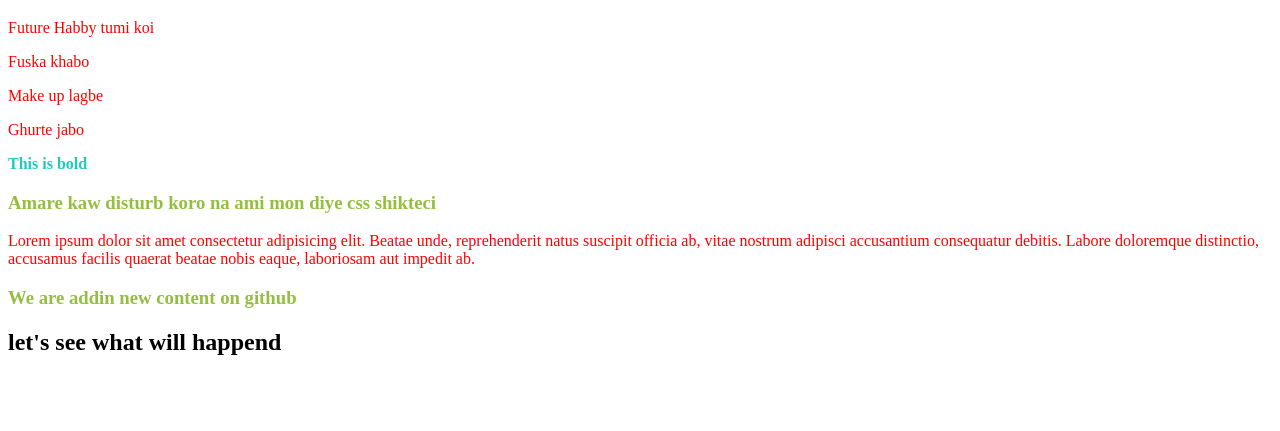
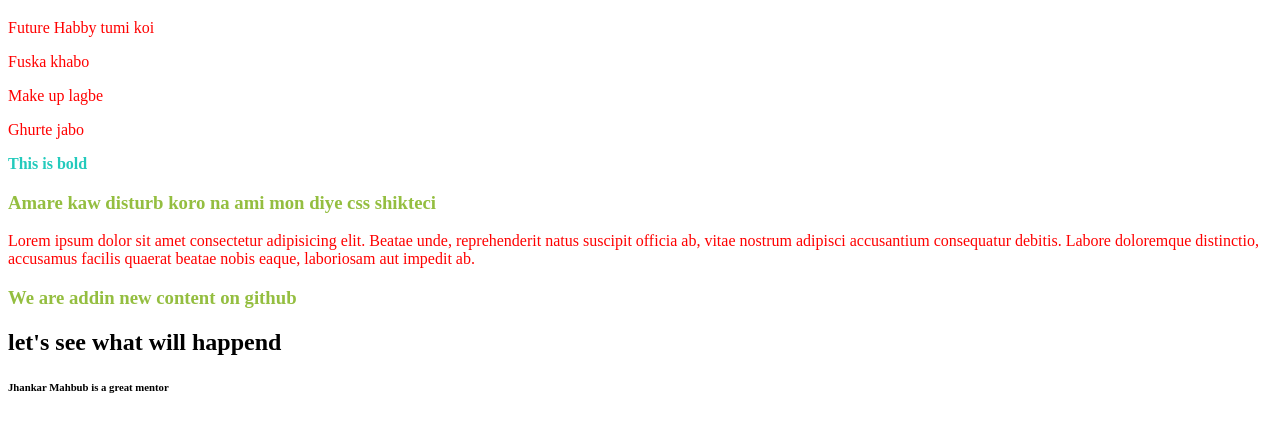
Before and after one commit to Parthive/second-repo, a plain HTML site: page index.html in a window 1280 px wide. Shown: the part 61-492 px from the top of the page. Drawn offline with Linux system fonts and the light colour scheme.

Commit message:
testing that h6 is added or not

```diff
--- a/index.html
+++ b/index.html
@@ -35,5 +35,6 @@
     <p>Lorem ipsum dolor sit amet consectetur adipisicing elit. Beatae unde, reprehenderit natus suscipit officia ab, vitae nostrum adipisci accusantium consequatur debitis. Labore doloremque distinctio, accusamus facilis quaerat beatae nobis eaque, laboriosam aut impedit ab.</p>
     <h3>We are addin new content on github</h3>
     <h2>let's see what will happend </h2>
+    <h6>Jhankar Mahbub is a great mentor </h6>
 </body>
 </html>
```
